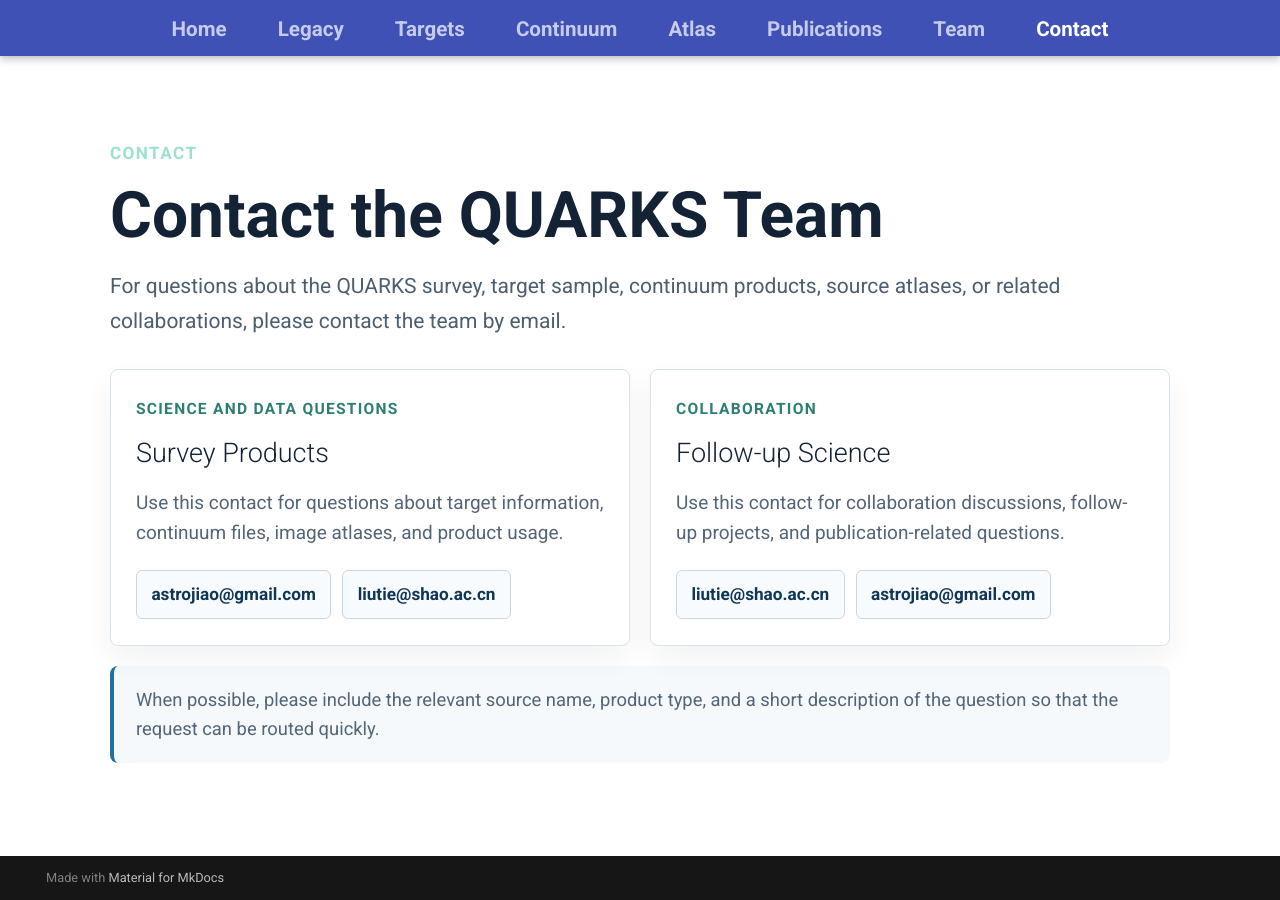
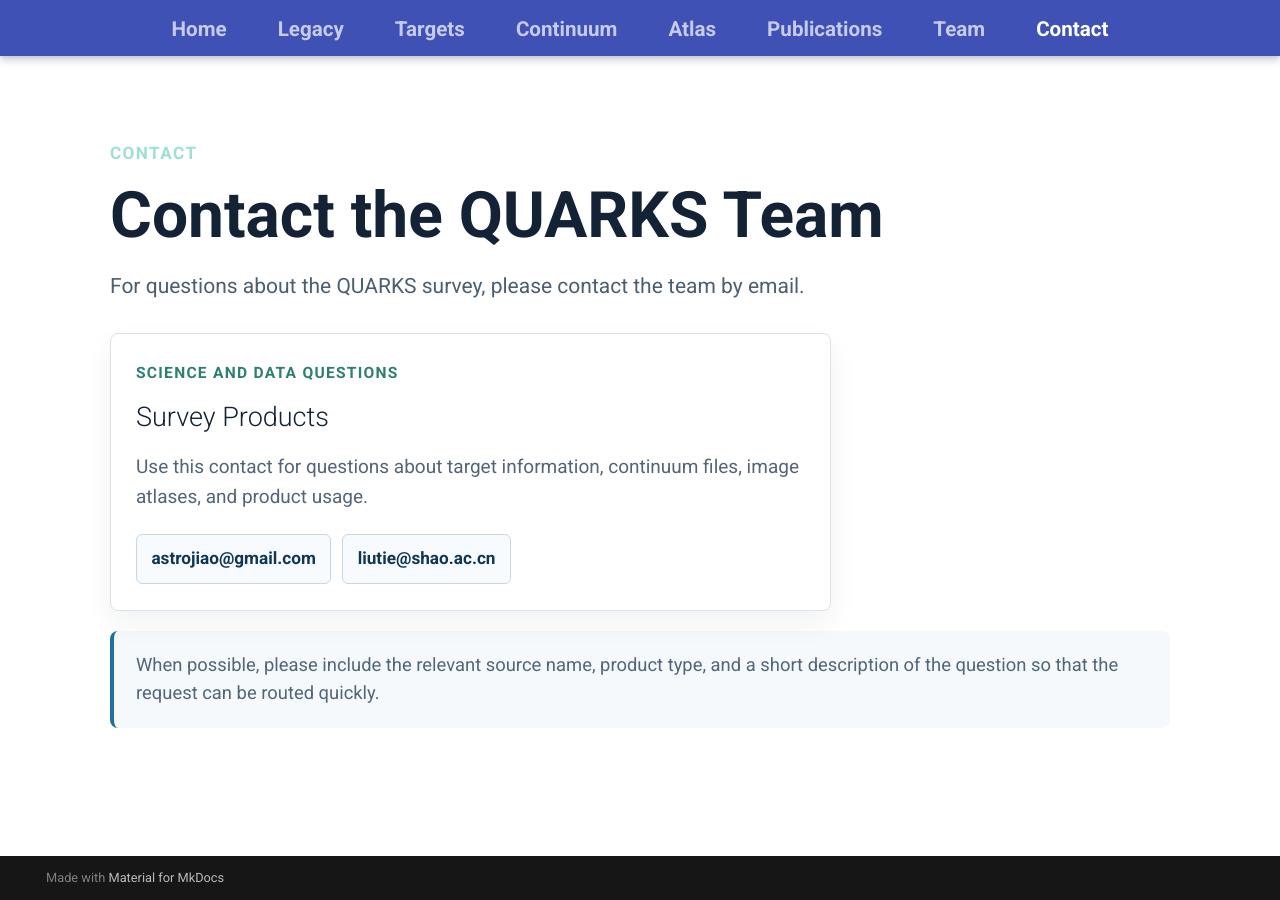
Before and after one commit to ALMAQUARKS/almaquarks.github.io, an MkDocs documentation site: the page built from docs/contact.md, in a window 1280 px wide. Built offline with MkDocs 1.6.1 and Material for MkDocs 9.7.7, drawn with Linux system fonts in a browser that asks for light colours.

Commit message:
Simplify contact page

```diff
--- a/docs/contact.md
+++ b/docs/contact.md
@@ -2,7 +2,7 @@
   <p class="quarks-kicker">Contact</p>
   <h1>Contact the QUARKS Team</h1>
   <p>
-    For questions about the QUARKS survey, target sample, continuum products, source atlases, or related collaborations, please contact the team by email.
+    For questions about the QUARKS survey, please contact the team by email.
   </p>
 </section>
 
@@ -16,15 +16,6 @@
       <a href="mailto:liutie@shao.ac.cn">liutie@shao.ac.cn</a>
     </div>
   </article>
-  <article class="quarks-contact-card">
-    <span>Collaboration</span>
-    <h2>Follow-up Science</h2>
-    <p>Use this contact for collaboration discussions, follow-up projects, and publication-related questions.</p>
-    <div class="quarks-contact-card__actions">
-      <a href="mailto:liutie@shao.ac.cn">liutie@shao.ac.cn</a>
-      <a href="mailto:astrojiao@gmail.com">astrojiao@gmail.com</a>
-    </div>
-  </article>
 </section>
 
 <section class="quarks-contact-note">
--- a/docs/stylesheets/extra.css
+++ b/docs/stylesheets/extra.css
@@ -675,6 +675,10 @@
     display: grid;
     grid-template-columns: repeat(2, minmax(0, 1fr));
     gap: 1rem;
+}
+
+.quarks-contact-grid:has(.quarks-contact-card:only-child) {
+    grid-template-columns: minmax(0, 0.68fr);
 }
 
 .quarks-contact-card {
```
